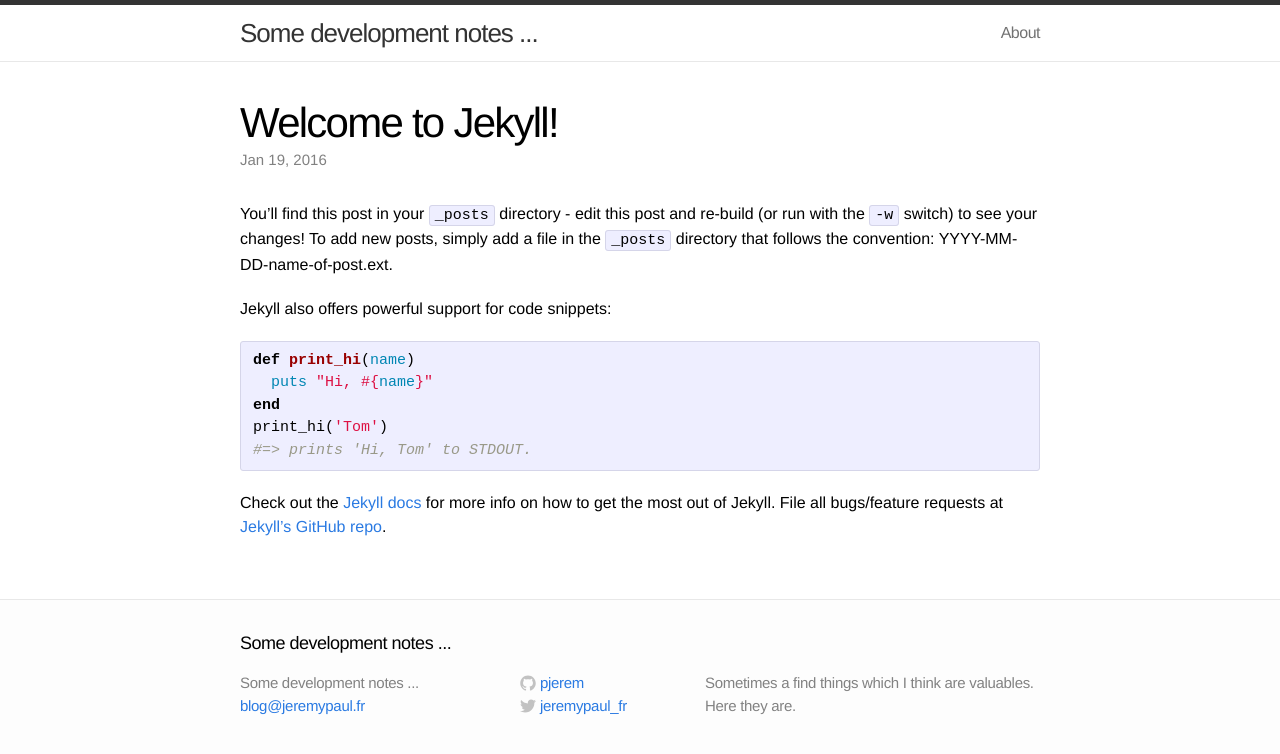
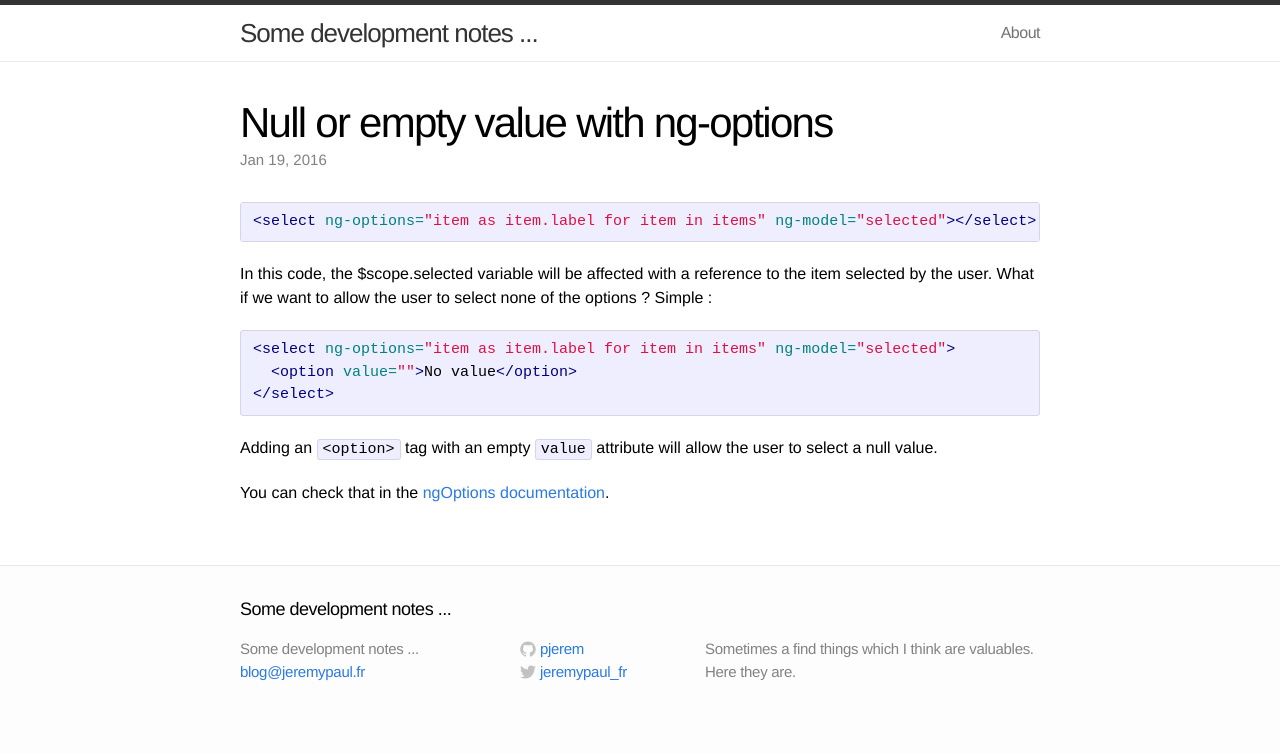
Before and after one commit to pjerem/pjerem.github.io, a Jekyll site: the page built from _posts/2016-01-19-welcome-to-jekyll.markdown, in a window 1280 px wide. Shown: the top 754 px of the page. Built offline with Jekyll 4.4.1, drawn with Linux system fonts in a browser that asks for light colours.

Commit message:
First post.

```diff
--- a/_posts/2016-01-19-welcome-to-jekyll.markdown
+++ b/_posts/2016-01-19-welcome-to-jekyll.markdown
@@ -1,24 +1,25 @@
 ---
 layout: post
-title:  "Welcome to Jekyll!"
+title:  "Null or empty value with ng-options"
 date:   2016-01-19 16:01:12
-categories: jekyll update
+categories: javascript angular
 ---
 
-You'll find this post in your `_posts` directory - edit this post and re-build (or run with the `-w` switch) to see your changes!
-To add new posts, simply add a file in the `_posts` directory that follows the convention: YYYY-MM-DD-name-of-post.ext.
-
-Jekyll also offers powerful support for code snippets:
-
-{% highlight ruby %}
-def print_hi(name)
-  puts "Hi, #{name}"
-end
-print_hi('Tom')
-#=> prints 'Hi, Tom' to STDOUT.
+{% highlight html %}
+<select ng-options="item as item.label for item in items" ng-model="selected"></select>
 {% endhighlight %}
 
-Check out the [Jekyll docs][jekyll] for more info on how to get the most out of Jekyll. File all bugs/feature requests at [Jekyll's GitHub repo][jekyll-gh].
+In this code, the $scope.selected variable will be affected with a reference to the item selected by the user.
+What if we want to allow the user to select none of the options ? Simple :
 
-[jekyll-gh]: https://github.com/jekyll/jekyll
-[jekyll]:    http://jekyllrb.com
+{% highlight html %}
+<select ng-options="item as item.label for item in items" ng-model="selected">
+  <option value="">No value</option>
+</select>
+{% endhighlight %}
+
+Adding an `<option>` tag with an empty `value` attribute will allow the user to select a null value.
+
+You can check that in the [ngOptions documentation][ngOptions].
+
+[ngOptions]: https://docs.angularjs.org/api/ng/directive/ngOptions
```
